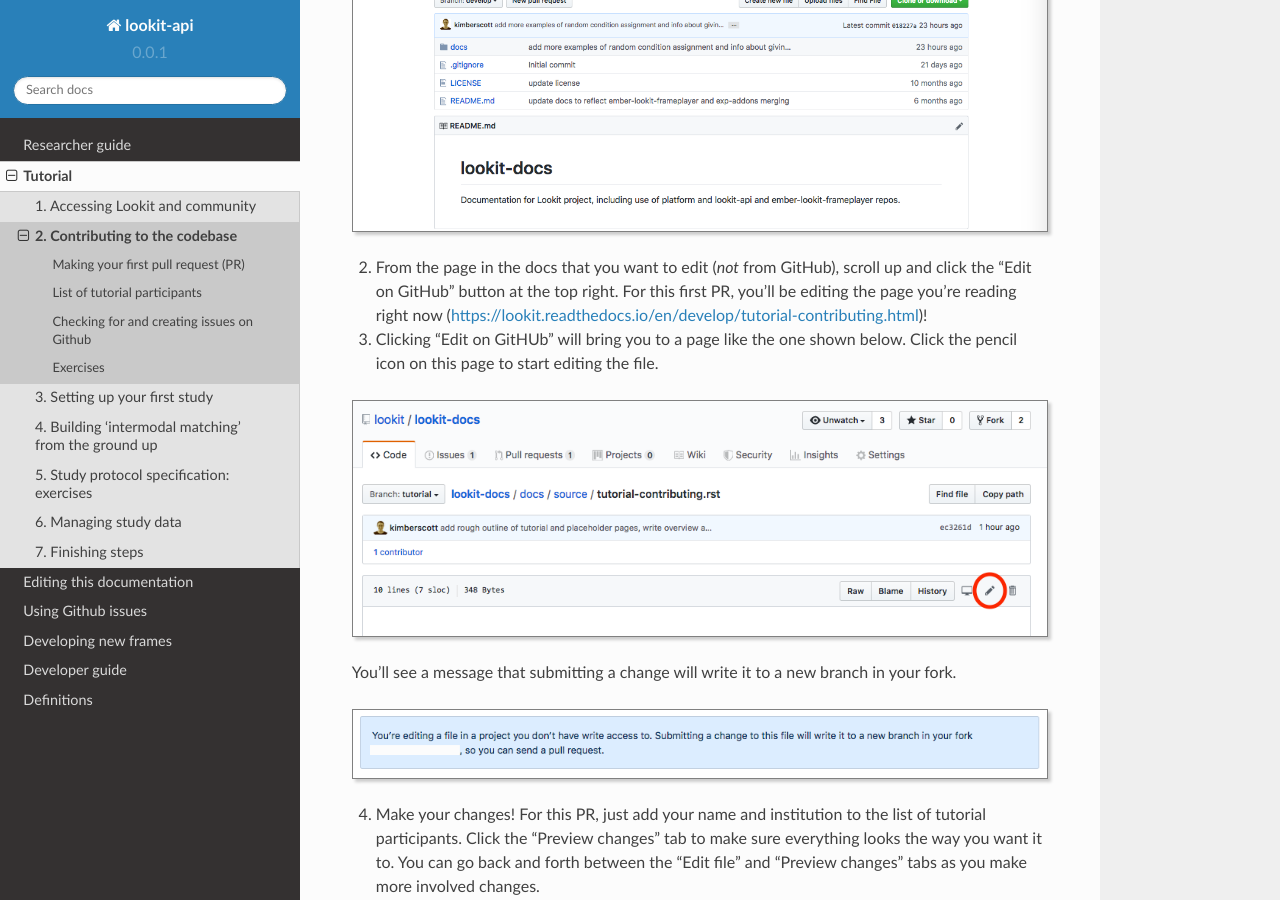
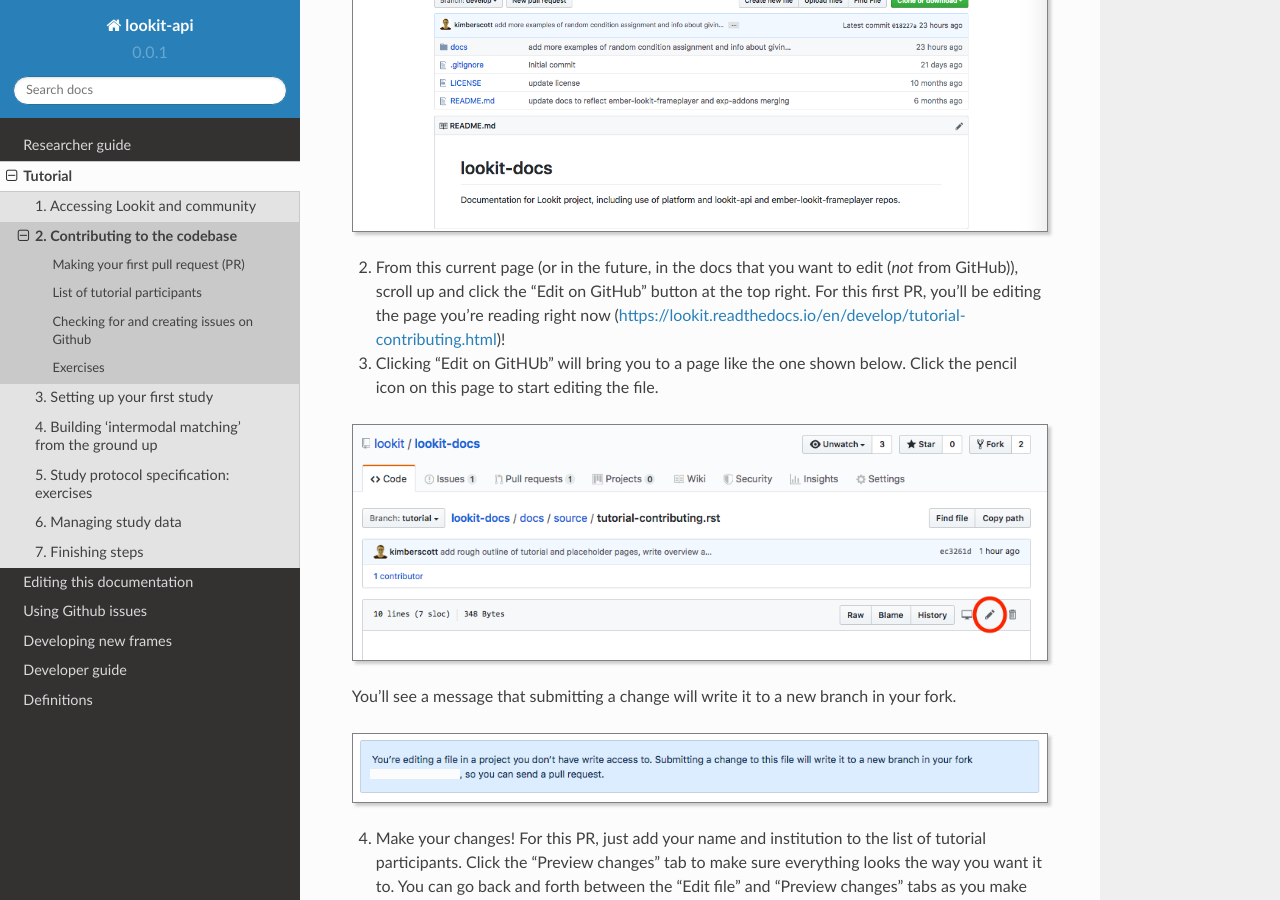
Before and after one commit to lookit/lookit-docs, a Sphinx documentation site: the page built from docs/source/tutorial-contributing.rst, in a window 1280 px wide and 900 px high, scrolled down 1067 px. Built offline with Sphinx 7.4.7 and the Read the Docs theme 2.0.0, drawn with Linux system fonts in a browser that asks for light colours.

Commit message:
change in instruction wording for clarification
step 2 confused me for a bit until I realized it was referencing the page that I am currently on

```diff
--- a/docs/source/tutorial-contributing.rst
+++ b/docs/source/tutorial-contributing.rst
@@ -21,7 +21,7 @@
 .. image:: _static/img/tutorial/first_pr_fork.png
     :alt: Fork button on GitHub
 
-2. From the page in the docs that you want to edit (*not* from GitHub), scroll up and click the "Edit on GitHub" button at the top right. For this first PR, you'll be editing the page you're reading right now (https://lookit.readthedocs.io/en/develop/tutorial-contributing.html)!
+2. From this current page (or in the future, in the docs that you want to edit (*not* from GitHub)), scroll up and click the "Edit on GitHub" button at the top right. For this first PR, you'll be editing the page you're reading right now (https://lookit.readthedocs.io/en/develop/tutorial-contributing.html)!
 
 3. Clicking "Edit on GitHUb" will bring you to a page like the one shown below. Click the pencil icon on this page to start editing the file.
 
```
